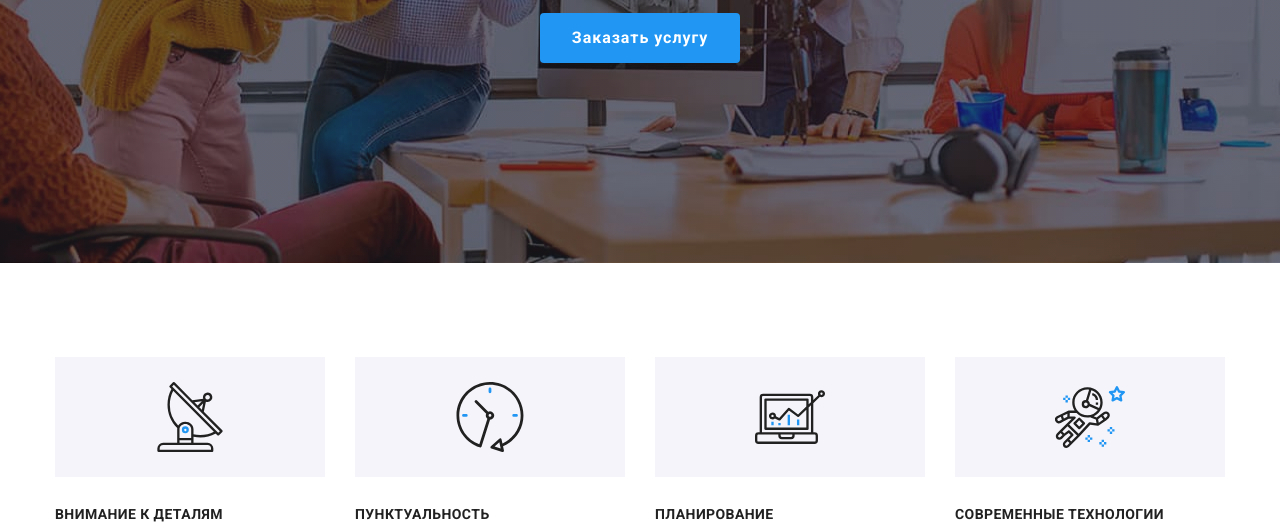
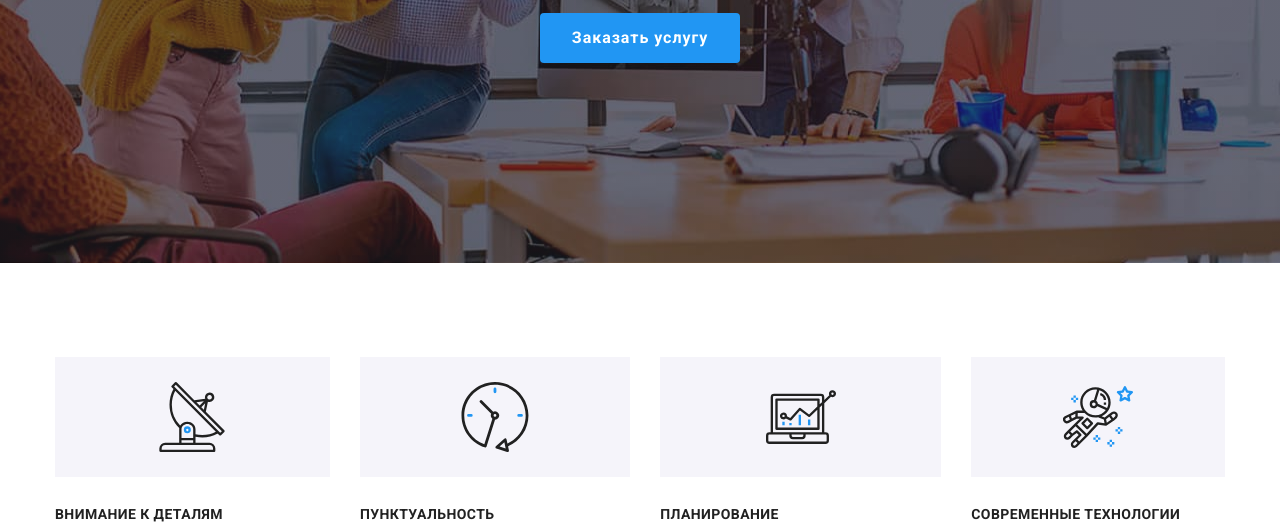
Before and after one commit to sanu4ka/goit-markup-hw-04, a plain HTML site: page index.html in a window 1280 px wide. Shown: the part 418-948 px from the top of the page. Drawn offline with nearby package versions, Linux system fonts and the light colour scheme.

Commit message:
Правки по зауваженню

```diff
--- a/css/styles.css
+++ b/css/styles.css
@@ -227,7 +227,9 @@ header > .container {
 
 .benefits-icon {
   display: flex;
-  padding: 25px 100px;
+  height: 120px;
+  justify-content: center;
+  align-items: center;
   background-color: var(--portfolio-btnsbcg);
   margin-bottom: 30px;
 }
@@ -497,7 +499,10 @@ address {
   margin: calc(var(--indent) / 2);
   flex-basis: calc((100% - var(--indent) * var(--items)) / var(--items));
 }
-.portfolio-sections:hover {
+.portfolio-sections a {
+  display: block;
+}
+.portfolio-sections a:hover {
   box-shadow: 0px 1px 1px rgba(0, 0, 0, 0.12), 0px 4px 4px rgba(0, 0, 0, 0.06),
     1px 4px 6px rgba(0, 0, 0, 0.16);
 }
--- a/index.html
+++ b/index.html
@@ -68,7 +68,7 @@
             <li class="benefits-item">
               <div class="benefits-icon">
                 <svg width="70" height="70">
-                  <use href="/images/icons.svg#icon-antenna"></use>
+                  <use href="./images/icons.svg#icon-antenna"></use>
                 </svg>
               </div>
               <h3 class="benefits-name">Внимание к деталям</h3>
@@ -79,7 +79,7 @@
             <li class="benefits-item">
               <div class="benefits-icon">
                 <svg width="70" height="70">
-                  <use href="/images/icons.svg#icon-clock"></use>
+                  <use href="./images/icons.svg#icon-clock"></use>
                 </svg>
               </div>
               <h3 class="benefits-name">Пунктуальность</h3>
@@ -90,7 +90,7 @@
             <li class="benefits-item">
               <div class="benefits-icon">
                 <svg width="70" height="70">
-                  <use href="/images/icons.svg#icon-diagram"></use>
+                  <use href="./images/icons.svg#icon-diagram"></use>
                 </svg>
               </div>
               <h3 class="benefits-name">Планирование</h3>
@@ -101,7 +101,7 @@
             <li class="benefits-item">
               <div class="benefits-icon">
                 <svg width="70" height="70">
-                  <use href="/images/icons.svg#icon-astronaut"></use>
+                  <use href="./images/icons.svg#icon-astronaut"></use>
                 </svg>
               </div>
               <h3 class="benefits-name">Современные технологии</h3>
@@ -395,7 +395,9 @@
           </address>
         </div>
         <div>
-          <h2 class="connect">Присоединяйтесь</h2>
+          <p class="connect">
+            <p class="connect"><strong>Присоединяйтесь</strong></p>
+          </p>
           <ul class="social-list-connect list">
             <li>
               <a href=""
```
Also changed, not shown: portfolio.html (+1 -1 lines).
